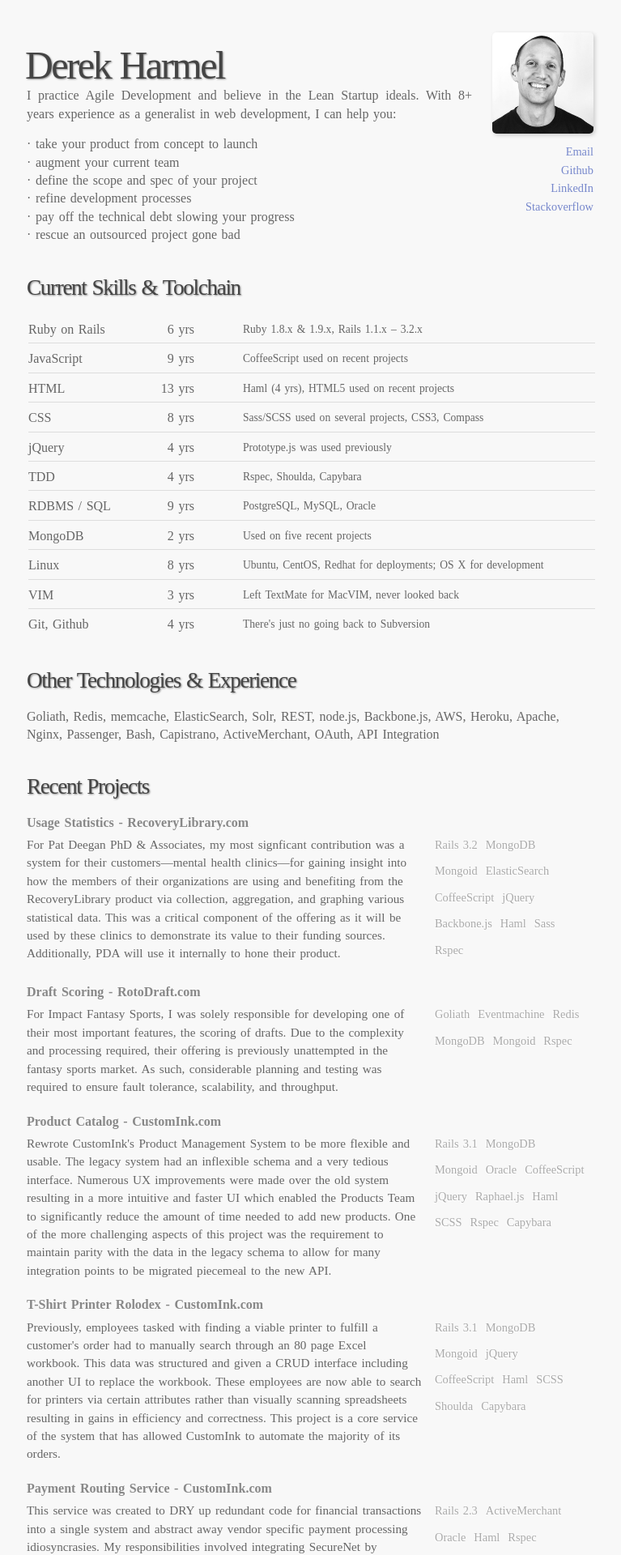
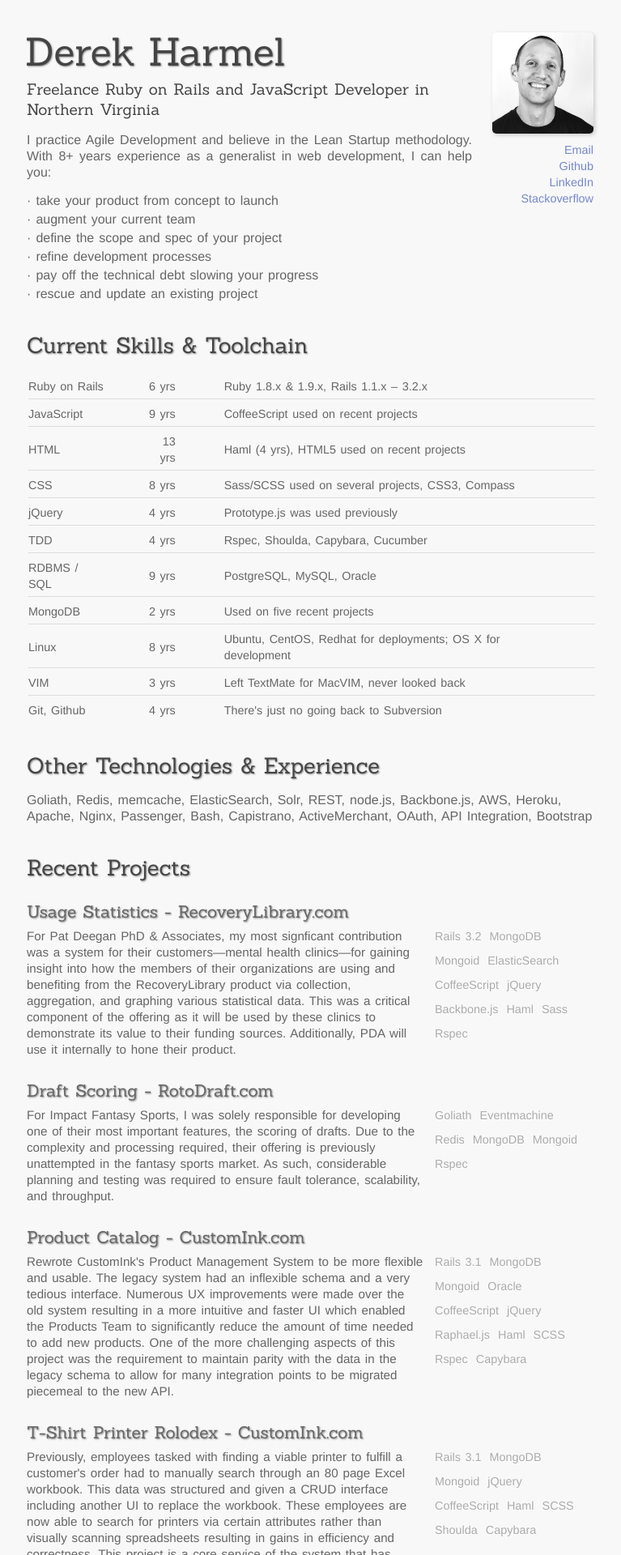
Before and after one commit to derekharmel/derekharmel.github.com, a Jekyll site: the page built from index.html, in a window 1280 px wide. Shown: the top 1920 px of the page at 81% size, without its empty margins (31-798 px from the left). Built offline with Jekyll 4.4.1, drawn with Linux system fonts in a browser that asks for light colours; some of the changed text lies outside the part shown.

Commit message:
Styling updates

```diff
--- a/_layouts/default.html
+++ b/_layouts/default.html
@@ -5,6 +5,7 @@
     <title>{{ page.title }}</title>
 
     <link href='http://fonts.googleapis.com/css?family=Arimo:400,700' rel='stylesheet' type='text/css'>
+    <link href='http://fonts.googleapis.com/css?family=Sanchez' rel='stylesheet' type='text/css'>
     <link href="/stylesheets/screen.css" media="screen,print" type="text/css" rel="stylesheet" />
     <link href="/stylesheets/print.css" media="print" rel="stylesheet" type="text/css" />
 
--- a/index.html
+++ b/index.html
@@ -1,6 +1,6 @@
 ---
 layout: default
-title: Derek Harmel's Resume
+title: Derek Harmel - Freelance Ruby on Rails and JavaScript Developer in Northern Virginia
 ---
 <div id="me">
   <img src="/images/me_small.jpg"/>
@@ -9,20 +9,14 @@
     <li><a href="http://github.com/derekharmel">Github</a></li>
     <li><a href="http://linkedin.com/in/derekharmel">LinkedIn</a></li>
     <li><a href="http://stackoverflow.com/users/1256076/derek-harmel">Stackoverflow</a></li>
+  </ul>
 </div>
 
 <h1>Derek Harmel</h1>
-<!-- <h2>Full stack web developer, 8+ years professional experience</h2>-->
+<h2>Freelance Ruby on Rails and JavaScript Developer in Northern Virginia</h2>
+
 <div id="intro">
-  <!-- I practice Agile Development and believe in the Lean Startup ideals.-->
-  <!-- <br />-->
-  <!-- <br />-->
-  <!-- With 8+ years experience as a-->
-  <!-- generalist, I have the ability to take your project from concept to launch, augment your-->
-  <!-- current team, help you refine development processes, or assist you in paying off the technical-->
-  <!-- debt slowing your project down and causing you stress.-->
-
-  I practice Agile Development and believe in the Lean Startup ideals.
+  I practice Agile Development and believe in the Lean Startup methodology.
   With 8+ years experience as a
   generalist in web development, I can help you:
   <ul>
@@ -31,7 +25,7 @@
     <li>define the scope and spec of your project</li>
     <li>refine development processes</li>
     <li>pay off the technical debt slowing your progress</li>
-    <li>rescue an outsourced project gone bad</li>
+    <li>rescue and update an existing project</li>
   </ul>
 </div>
 
@@ -68,7 +62,7 @@
   <tr>
     <td>TDD</td>
     <td>4 yrs</td>
-    <td>Rspec, Shoulda, Capybara</td>
+    <td>Rspec, Shoulda, Capybara, Cucumber</td>
   </tr>
 
   <tr>
@@ -121,13 +115,14 @@
   Capistrano,
   ActiveMerchant,
   OAuth,
-  API Integration
+  API Integration,
+  Bootstrap
 </div>
 
 <h4>Recent Projects</h4>
 
 <div class="project">
-  <span class="name">Usage Statistics - RecoveryLibrary.com</span>
+  <h5>Usage Statistics - RecoveryLibrary.com</h5>
   <p class="description">
     For Pat Deegan PhD &amp; Associates, my most signficant contribution was a system for their
     customers&mdash;mental health clinics&mdash;for gaining insight into how the
@@ -151,7 +146,7 @@
 </div>
 
 <div class="project">
-  <span class="name">Draft Scoring - RotoDraft.com</span>
+  <h5>Draft Scoring - RotoDraft.com</h5>
   <p class="description">
     For Impact Fantasy Sports, I was solely responsible for developing one of their
     most important features, the scoring of drafts. Due to the complexity and processing
@@ -170,7 +165,7 @@
 </div>
 
 <div class="project">
-  <span class="name">Product Catalog - CustomInk.com</span>
+  <h5>Product Catalog - CustomInk.com</h5>
   <p class="description">
     Rewrote CustomInk's Product Management System to be more flexible and
     usable. The legacy system had an inflexible schema and a very tedious
@@ -197,7 +192,7 @@
 </div>
 
 <div class="project">
-  <span class="name">T-Shirt Printer Rolodex - CustomInk.com</span>
+  <h5>T-Shirt Printer Rolodex - CustomInk.com</h5>
   <p class="description">
     Previously, employees tasked with finding a viable printer to fulfill a
     customer's order had to manually search through an 80 page Excel workbook.
@@ -221,7 +216,7 @@
 </div>
 
 <div class="project">
-  <span class="name">Payment Routing Service - CustomInk.com</span>
+  <h5>Payment Routing Service - CustomInk.com</h5>
   <p class="description">
     This service was created to DRY up redundant code for financial transactions
     into a single system and abstract away vendor specific payment processing
@@ -241,10 +236,10 @@
 </div>
 
 <div class="project">
-  <span class="name">Order Fulfillment System - CustomInk.com</span>
+  <h5>Order Fulfillment System - CustomInk.com</h5>
   <p class="description">
     My contributions to this project were numerous. I rewrote the system used
-    for ordering blank products from CustomInk's numerous suppliers which
+    for ordering blank products from CustomInk's many suppliers which
     resulted in fewer errors and increased productivity. This large project that
     makes heavy use of AJAX often had significant performance problems.
     Through profiling and utilization of techniques like multi-threading I/O operations,
--- a/stylesheets/screen.css
+++ b/stylesheets/screen.css
@@ -1,4 +1,4 @@
-/* line 17, ../../../.rvm/gems/ruby-1.9.3-p125/gems/compass-0.12.2/frameworks/compass/stylesheets/compass/reset/_utilities.scss */
+/* line 17, ../../../.rvm/gems/ruby-1.9.3-p327/gems/compass-0.12.2/frameworks/compass/stylesheets/compass/reset/_utilities.scss */
 html, body, div, span, applet, object, iframe,
 h1, h2, h3, h4, h5, h6, p, blockquote, pre,
 a, abbr, acronym, address, big, cite, code,
@@ -20,45 +20,45 @@
   vertical-align: baseline;
 }
 
-/* line 22, ../../../.rvm/gems/ruby-1.9.3-p125/gems/compass-0.12.2/frameworks/compass/stylesheets/compass/reset/_utilities.scss */
+/* line 22, ../../../.rvm/gems/ruby-1.9.3-p327/gems/compass-0.12.2/frameworks/compass/stylesheets/compass/reset/_utilities.scss */
 html {
   line-height: 1;
 }
 
-/* line 24, ../../../.rvm/gems/ruby-1.9.3-p125/gems/compass-0.12.2/frameworks/compass/stylesheets/compass/reset/_utilities.scss */
+/* line 24, ../../../.rvm/gems/ruby-1.9.3-p327/gems/compass-0.12.2/frameworks/compass/stylesheets/compass/reset/_utilities.scss */
 ol, ul {
   list-style: none;
 }
 
-/* line 26, ../../../.rvm/gems/ruby-1.9.3-p125/gems/compass-0.12.2/frameworks/compass/stylesheets/compass/reset/_utilities.scss */
+/* line 26, ../../../.rvm/gems/ruby-1.9.3-p327/gems/compass-0.12.2/frameworks/compass/stylesheets/compass/reset/_utilities.scss */
 table {
   border-collapse: collapse;
   border-spacing: 0;
 }
 
-/* line 28, ../../../.rvm/gems/ruby-1.9.3-p125/gems/compass-0.12.2/frameworks/compass/stylesheets/compass/reset/_utilities.scss */
+/* line 28, ../../../.rvm/gems/ruby-1.9.3-p327/gems/compass-0.12.2/frameworks/compass/stylesheets/compass/reset/_utilities.scss */
 caption, th, td {
   text-align: left;
   font-weight: normal;
   vertical-align: middle;
 }
 
-/* line 30, ../../../.rvm/gems/ruby-1.9.3-p125/gems/compass-0.12.2/frameworks/compass/stylesheets/compass/reset/_utilities.scss */
+/* line 30, ../../../.rvm/gems/ruby-1.9.3-p327/gems/compass-0.12.2/frameworks/compass/stylesheets/compass/reset/_utilities.scss */
 q, blockquote {
   quotes: none;
 }
-/* line 103, ../../../.rvm/gems/ruby-1.9.3-p125/gems/compass-0.12.2/frameworks/compass/stylesheets/compass/reset/_utilities.scss */
+/* line 103, ../../../.rvm/gems/ruby-1.9.3-p327/gems/compass-0.12.2/frameworks/compass/stylesheets/compass/reset/_utilities.scss */
 q:before, q:after, blockquote:before, blockquote:after {
   content: "";
   content: none;
 }
 
-/* line 32, ../../../.rvm/gems/ruby-1.9.3-p125/gems/compass-0.12.2/frameworks/compass/stylesheets/compass/reset/_utilities.scss */
+/* line 32, ../../../.rvm/gems/ruby-1.9.3-p327/gems/compass-0.12.2/frameworks/compass/stylesheets/compass/reset/_utilities.scss */
 a img {
   border: none;
 }
 
-/* line 116, ../../../.rvm/gems/ruby-1.9.3-p125/gems/compass-0.12.2/frameworks/compass/stylesheets/compass/reset/_utilities.scss */
+/* line 116, ../../../.rvm/gems/ruby-1.9.3-p327/gems/compass-0.12.2/frameworks/compass/stylesheets/compass/reset/_utilities.scss */
 article, aside, details, figcaption, figure, footer, header, hgroup, menu, nav, section, summary {
   display: block;
 }
@@ -66,36 +66,37 @@
 /* line 7, ../scss/screen.scss */
 html {
   height: 100%;
+  font-family: Arimo;
+  font-size: 16px;
+  line-height: 20px;
 }
 
-/* line 11, ../scss/screen.scss */
+/* line 14, ../scss/screen.scss */
 body {
-  font-family: Sorts Mill Goudy;
   background-color: #f8f8f8;
   color: #666;
   word-spacing: 0.1em;
-  line-height: 1.4em;
 }
 
-/* line 19, ../scss/screen.scss */
+/* line 20, ../scss/screen.scss */
 a {
   color: #666;
 }
 
-/* line 23, ../scss/screen.scss */
+/* line 24, ../scss/screen.scss */
 div.container {
   margin-left: 5%;
   padding: 40px 0;
   width: 700px;
 }
 
-/* line 29, ../scss/screen.scss */
+/* line 30, ../scss/screen.scss */
 #me {
   display: inline;
   float: right;
   margin-left: 25px;
 }
-/* line 33, ../scss/screen.scss */
+/* line 34, ../scss/screen.scss */
 #me img {
   -webkit-border-radius: 5px;
   -moz-border-radius: 5px;
@@ -106,72 +107,75 @@
   box-shadow: 2px 2px 5px #ccc;
 }
 
-/* line 40, ../scss/screen.scss */
+/* line 41, ../scss/screen.scss */
 #links {
   margin-top: 5px;
   font-size: .9em;
 }
-/* line 44, ../scss/screen.scss */
+/* line 45, ../scss/screen.scss */
 #links li {
   text-align: right;
   margin: 0;
 }
-/* line 48, ../scss/screen.scss */
+/* line 49, ../scss/screen.scss */
 #links a {
   color: #78c;
   text-decoration: none;
 }
-/* line 51, ../scss/screen.scss */
+/* line 52, ../scss/screen.scss */
 #links a:hover {
   text-decoration: underline;
 }
 
-/* line 57, ../scss/screen.scss */
+/* line 58, ../scss/screen.scss */
 #intro {
   margin-top: 15px;
   text-align: justify;
 }
-/* line 61, ../scss/screen.scss */
+/* line 62, ../scss/screen.scss */
 #intro li {
-  margin: 0;
+  margin: 3px 0;
 }
-/* line 63, ../scss/screen.scss */
+/* line 64, ../scss/screen.scss */
 #intro li:before {
   content: "\b7  ";
 }
 
-/* line 69, ../scss/screen.scss */
+/* line 70, ../scss/screen.scss */
 h1, h4, h5 {
   margin-top: 30px;
-  letter-spacing: -0.05em;
   color: #444;
   text-shadow: 1px 1px 2px #888;
+  font-family: Sanchez;
 }
 
-/* line 75, ../scss/screen.scss */
+/* line 76, ../scss/screen.scss */
 h1 {
   font-size: 3em;
+  line-height: 48px;
   text-indent: -2px;
+  margin-top: 0;
 }
 
-/* line 79, ../scss/screen.scss */
+/* line 82, ../scss/screen.scss */
 h2 {
-  color: #888;
-  font-size: 1.3em;
+  font-family: Sanchez;
+  color: #444;
+  font-size: 1.2em;
   line-height: 1.3em;
   font-weight: normal;
   margin-top: 10px;
   text-shadow: -1px 1px white;
 }
 
-/* line 87, ../scss/screen.scss */
+/* line 91, ../scss/screen.scss */
 h4 {
   font-size: 1.7em;
   line-height: 1.7em;
   margin-bottom: 10px;
 }
 
-/* line 92, ../scss/screen.scss */
+/* line 96, ../scss/screen.scss */
 h5 {
   font-size: 1.3em;
   line-height: 1.3em;
@@ -181,68 +185,65 @@
   margin: 7px 0px;
 }
 
-/* line 101, ../scss/screen.scss */
+/* line 105, ../scss/screen.scss */
 ul {
   margin-top: 15px;
   padding: 0;
 }
-/* line 104, ../scss/screen.scss */
+/* line 108, ../scss/screen.scss */
 ul li {
   margin: 8px 0;
 }
 
-/* line 109, ../scss/screen.scss */
+/* line 113, ../scss/screen.scss */
 table {
   margin-left: 2px;
   width: 100%;
+  font-size: .9em;
 }
 
-/* line 113, ../scss/screen.scss */
+/* line 118, ../scss/screen.scss */
 tr:nth-of-type(n+2) {
   border-top: 1px solid #ddd;
 }
 
-/* line 116, ../scss/screen.scss */
+/* line 121, ../scss/screen.scss */
 td {
   padding-top: 8px !important;
 }
-/* line 119, ../scss/screen.scss */
+/* line 124, ../scss/screen.scss */
 td:nth-of-type(n+2) {
   padding: 5px 30px;
 }
-/* line 122, ../scss/screen.scss */
+/* line 127, ../scss/screen.scss */
 td:nth-of-type(1) {
   padding: 5px 15px 5px 0;
 }
-/* line 125, ../scss/screen.scss */
+/* line 130, ../scss/screen.scss */
 td:nth-of-type(2) {
   text-align: right;
 }
-/* line 128, ../scss/screen.scss */
-td:nth-of-type(3) {
-  font-size: .85em;
-}
 
-/* line 133, ../scss/screen.scss */
+/* line 135, ../scss/screen.scss */
 .project {
   clear: both;
   float: left;
   margin-bottom: 20px;
 }
-/* line 137, ../scss/screen.scss */
+/* line 139, ../scss/screen.scss */
 .project .name {
   float: left;
   color: #888;
   margin-bottom: 5px;
   font-weight: bold;
 }
-/* line 143, ../scss/screen.scss */
+/* line 145, ../scss/screen.scss */
 .project .tech-list {
   float: right;
   width: 28%;
   margin: 0;
 }
-/* line 147, ../scss/screen.scss */
+/* line 149, ../scss/screen.scss */
 .project .tech-list li {
   float: left;
   display: inline;
@@ -257,7 +258,7 @@
   border-radius: 3px;
   margin: 0px;
 }
-/* line 158, ../scss/screen.scss */
+/* line 160, ../scss/screen.scss */
 .project .description {
   clear: both;
   float: left;
@@ -265,25 +266,25 @@
   font-size: .95em;
 }
 
-/* line 167, ../scss/screen.scss */
+/* line 169, ../scss/screen.scss */
 .job {
   overflow: hidden;
   *zoom: 1;
   margin-bottom: 20px;
 }
-/* line 170, ../scss/screen.scss */
+/* line 172, ../scss/screen.scss */
 .job .title {
   float: left;
   color: #888;
   display: inline-block;
   font-style: italic;
 }
-/* line 176, ../scss/screen.scss */
+/* line 178, ../scss/screen.scss */
 .job .duration {
   float: right;
   color: #aaa;
 }
-/* line 180, ../scss/screen.scss */
+/* line 182, ../scss/screen.scss */
 .job .description {
   clear: both;
   float: left;
@@ -292,7 +293,7 @@
   font-size: .9em;
 }
 
-/* line 189, ../scss/screen.scss */
+/* line 191, ../scss/screen.scss */
 ul.misc {
   margin-top: 5px;
 }
```
Also changed, not shown: scss/screen.scss (+11 -9 lines), 3 other files.
